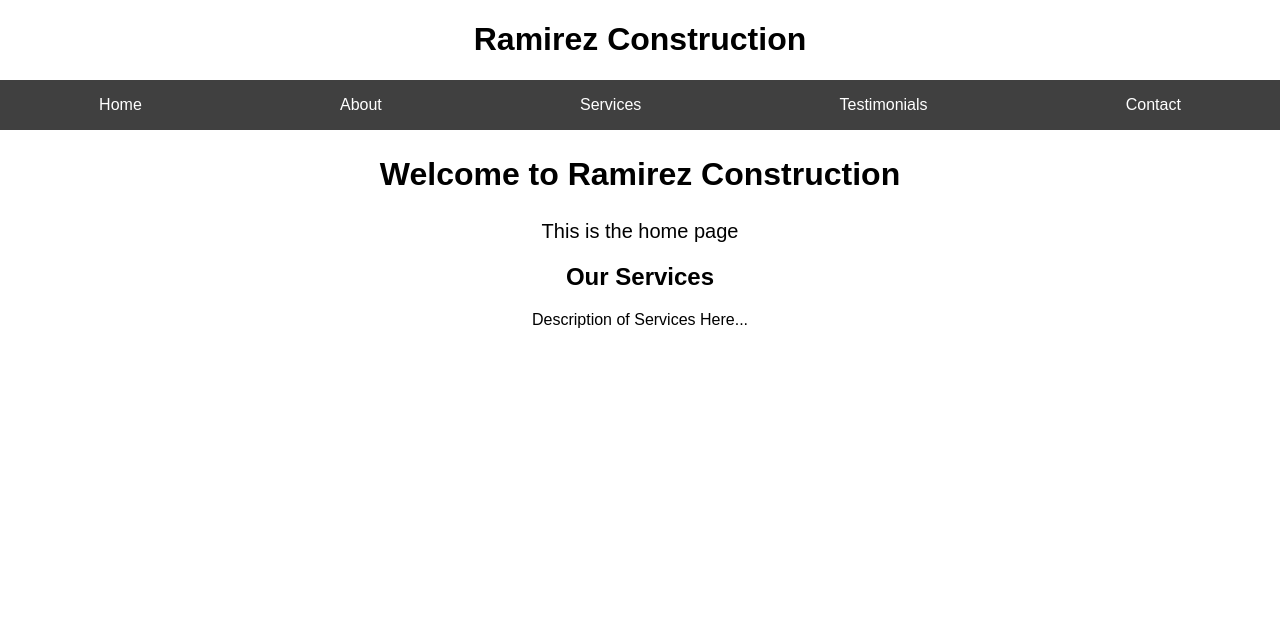
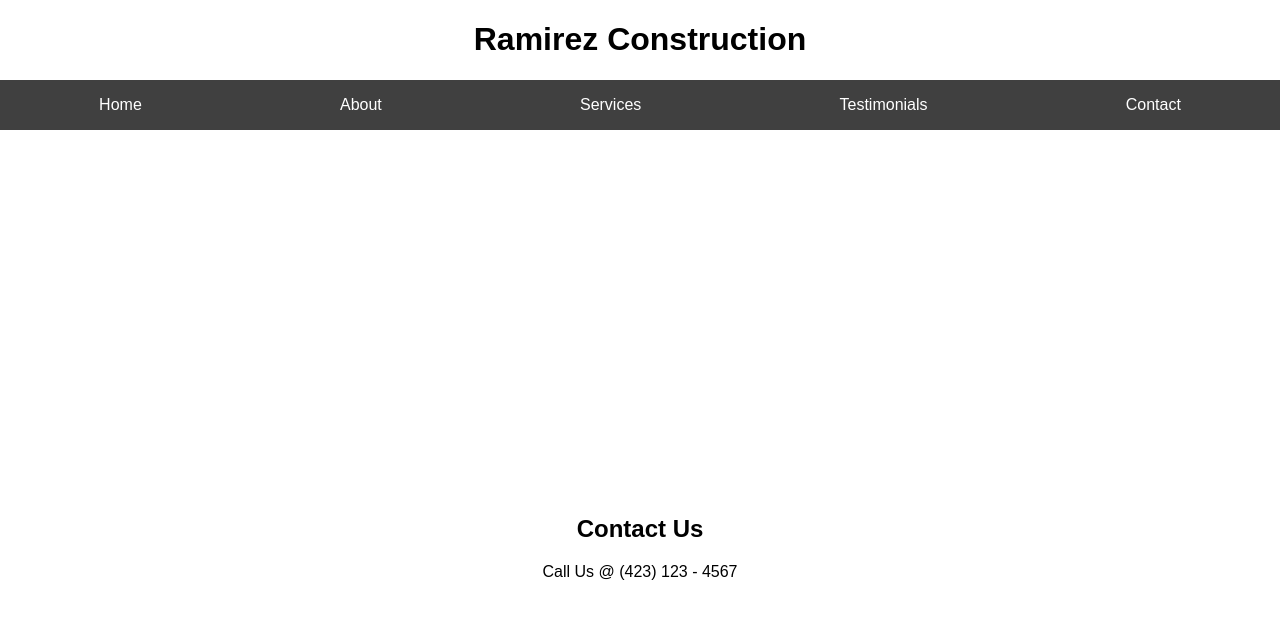
Before and after one commit to javiercastellonvillanueva/ramirezconstruction, a plain HTML site: page contact.html in a window 1280 px wide. Drawn offline with Linux system fonts and the light colour scheme.

Commit message:
contact page updates

```diff
--- a/contact.html
+++ b/contact.html
@@ -18,14 +18,10 @@
         </ul>
     </nav>
 
-    <div class ="main-content">
-        <div class="welcome">
-            <h2>Welcome to Ramirez Construction</h2>
-            <p>This is the home page</p>
-        </div>
-        <div class="services">
-            <h2>Our Services</h2>
-            <p>Description of Services Here...</p>
+    <div class="contact-us-content">
+        <div class="contact">
+            <h2>Contact Us</h2>
+            <p>Call Us @ (423) 123 - 4567</p>
         </div>
     </div>
 </body>
--- a/style.css
+++ b/style.css
@@ -131,3 +131,19 @@ h1{
     justify-content: space-evenly; /* Distribute space around items */
     padding: 20px; /* Padding around the content area */
 }
+
+.contact-us-content {
+    display: flex;
+    flex-direction: column;
+    justify-content: center;
+    align-items: center;
+    text-align: center;
+    align-items: center;
+    text-align: center;
+    height: 100vh;
+    width: 100%;
+}
+
+.contact p {
+    text-align: center;
+}
```
